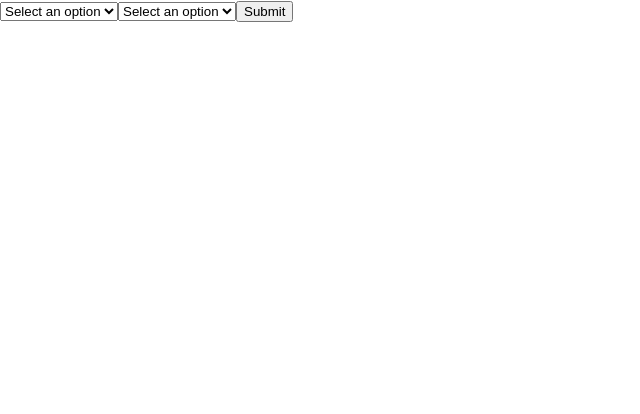
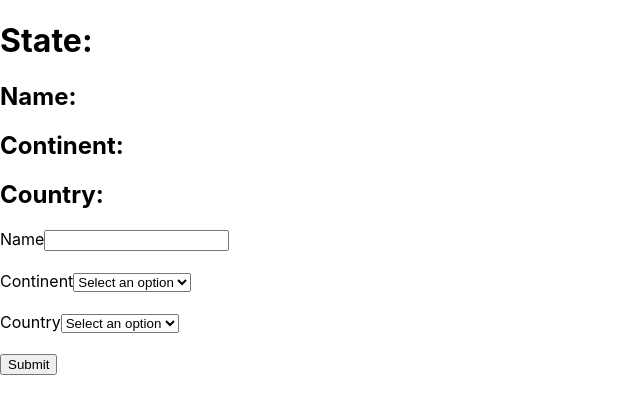
Before and after one commit to IvanGatsinski/react-practise, a React (Create React App) app: page / in a window 1280 px wide. Shown: the top 414 px of the page, without its empty margins (0-640 px from the left). Built offline with nearby package versions, Linux system fonts and the light colour scheme.

Commit message:
refactoring menus

```diff
--- a/src/App.js
+++ b/src/App.js
@@ -1,6 +1,7 @@
 import "./App.css";
 import React from "react";
 import Dropdown from "./components/Dropdown";
+import InputText from "./components/InputText";
 
 const continents = ["Europe", "Asia", "Africa"];
 
@@ -12,10 +13,10 @@ const countries = {
 
 export default class App extends React.Component {
   state = {
+    name: "",
     continent: "",
     country: "",
   };
-
   handleChangeData = (e) => {
     this.setState({
       ...this.state,
@@ -38,24 +39,42 @@ export default class App extends React.Component {
   };
 
   render() {
-    const { continent, country } = this.state;
-
+    const { name, continent, country } = this.state;
     return (
+      <>
+        <div>
+          <h1>State:</h1>
+          <h2>Name: {name}</h2>
+          <h2>Continent: {continent}</h2>
+          <h2>Country: {country}</h2>
+        </div>
         <form onSubmit={this.handleFormSubmit}>
+          <InputText
+            label="Name"
+            name="name"
+            value={name}
+            handleChange={this.handleChangeData}
+          />
+          <br /><br />
           <Dropdown
+            label="Continent"
             options={continents}
             selected={continent}
             name="continent"
             handleChange={this.handleChangeData}
           />
+          <br /><br />
           <Dropdown
+            label="Country"
             options={countries[continent] || []}
             selected={country}
             name="country"
             handleChange={this.handleChangeData}
           />
+          <br /><br />
           <button type="submit">Submit</button>
         </form>
+      </>
     );
   }
 }
--- a/src/components/Dropdown.js
+++ b/src/components/Dropdown.js
@@ -1,4 +1,10 @@
-export default function Dropdown({ selected, name, options, handleChange }) {
+export default function Dropdown({
+  label,
+  selected,
+  name,
+  options,
+  handleChange,
+}) {
   const defaultOption = (
     <option
       value={"Please select an option"}
@@ -20,12 +26,18 @@ export default function Dropdown({ selected, name, options, handleChange }) {
   ];
 
   return (
+    <>
+      <label htmlFor={label}>{label}</label>
       <select
-      value={options.includes(selected) ? selected : "Please select an option"}
+        id={label}
+        value={
+          options.includes(selected) ? selected : "Please select an option"
+        }
         name={name}
         onChange={handleChange}
       >
         {opts}
       </select>
+    </>
   );
 }
--- /dev/null
+++ b/src/components/InputText.js
@@ -0,0 +1,14 @@
+export default function InputText({ label, value, name, handleChange }) {
+  return (
+    <>
+      <label htmlFor={label}>{label}</label>
+      <input
+        type="text"
+        name={name}
+        id={label}
+        value={value}
+        onChange={handleChange}
+      />
+    </>
+  );
+}
```
Lines whose indentation alone changed are shown as unchanged.
